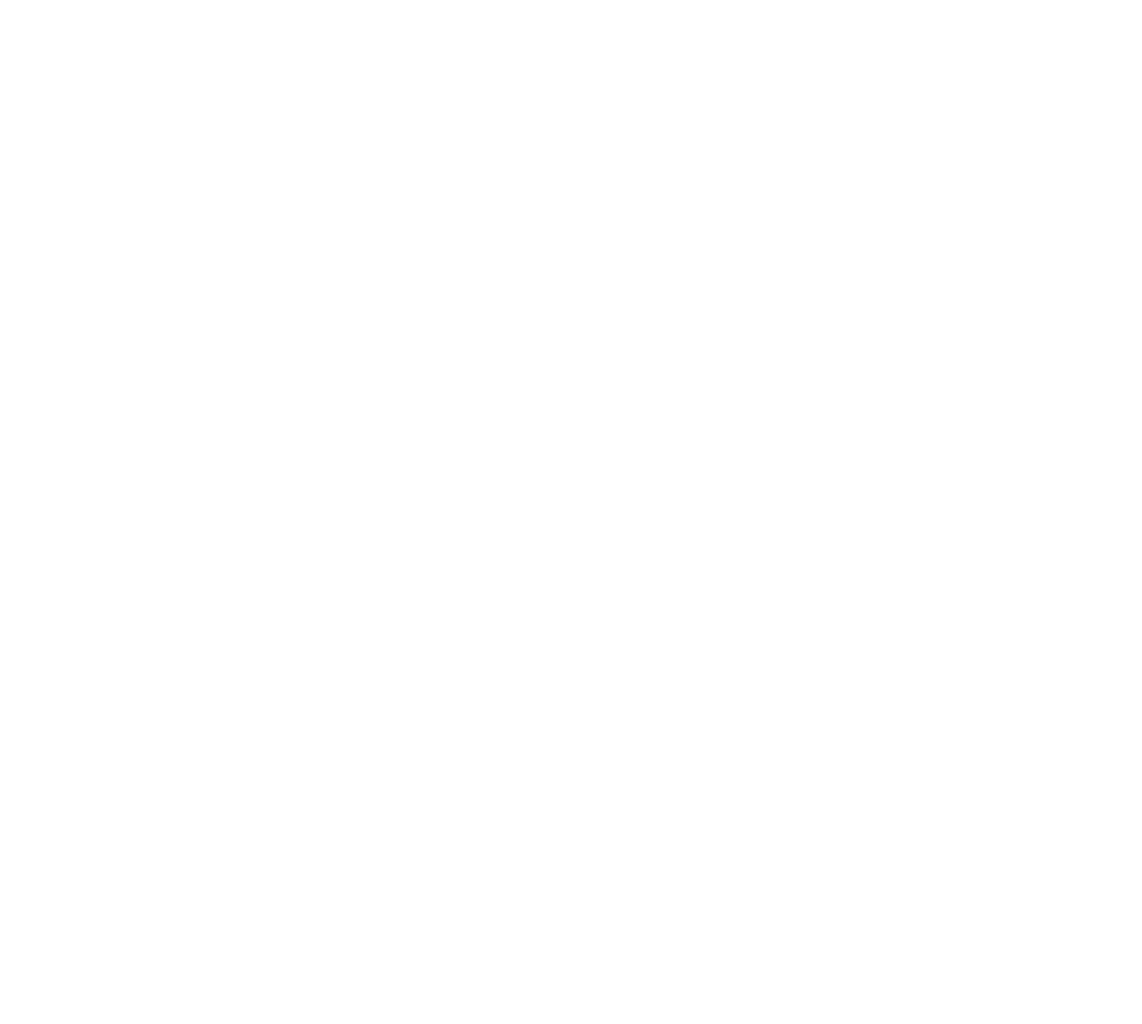
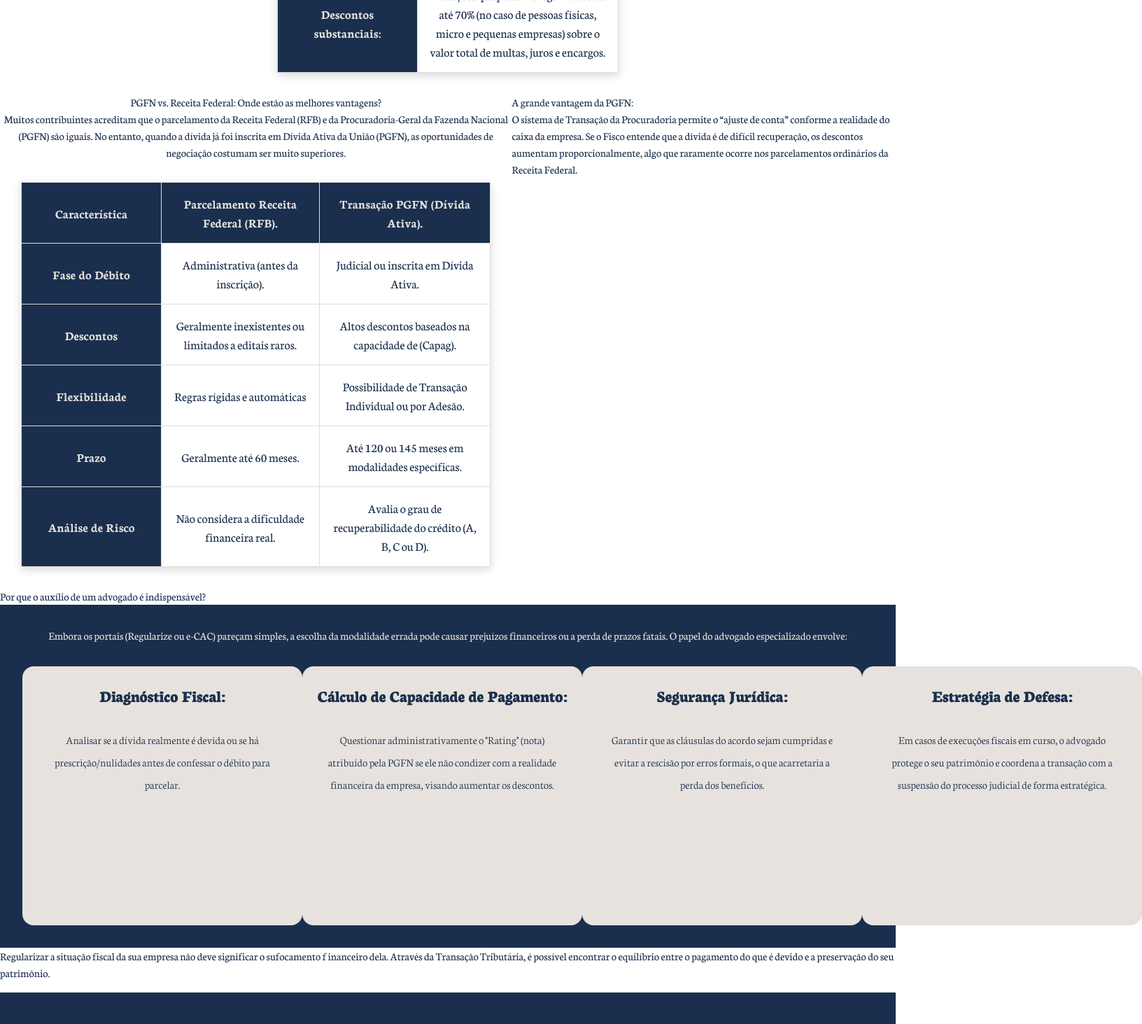
Before and after one commit to Ikejiri-1/Site_Alves_e_Ikejiri, a Next.js app: page /areas-de-atuacao/transacao-tributaria in a window 1280 px wide. Before the commit this address had no page. Shown: the part 1200-2663 px from the top of the page at 70% size, 1632 px wide, since content can reach past the window. Before the commit the page ends 1080 px from the top, so only its background shows below. Built offline with nearby package versions, Linux system fonts and the light colour scheme.

Commit message:
página de transação tributária criada

```diff
--- a/src/app/areas-de-atuacao/page.tsx
+++ b/src/app/areas-de-atuacao/page.tsx
@@ -73,6 +73,8 @@
       flippedTitle: "Transação Tributária",
       flippedContent:
         "Para empresas e indivíduos que possuem débitos com o Fisco, a busca pela regularidade fiscal é essencial para a manutenção das atividades, obtenção de certidões (CND) e participação em licitações. Hoje, o cenário jurídico brasileiro oferece ferramentas muito mais vantajosas do que os antigos parcelamentos convencionais, com destaque para a Transação Tributária.",
+
+      href: "/areas-de-atuacao/transacao-tributaria",
       flipped: false,
       showIcon: true,
     },
--- /dev/null
+++ b/src/app/areas-de-atuacao/transacao-tributaria/page.tsx
@@ -0,0 +1,169 @@
+import { MainImage } from "@/components/MainImage";
+import img from "../../../assets/wpaper.webp";
+import styles from "./transacao.module.css";
+import Table from "@/components/Table";
+import { Cards } from "@/components/Cards";
+
+export default function Transaction() {
+  const firstTableContent = [
+    {
+      id: 1,
+      title: "Suspensão de atos de cobrança:",
+      description:
+        "Uma vez formalizado o acordo, suspendem-se leilões e bloqueios de contas. ",
+    },
+    {
+      id: 2,
+      title: "Uso de créditos:",
+      description:
+        "Em certos editais, é possível utilizar créditos de Prejuízo Fiscal e Base de Cálculo Negativa de CSLL para abater parte da dívida.",
+    },
+    {
+      id: 3,
+      title: "Prazos alongados:",
+      description:
+        "Possibilidade de pagamento em até 120 ou 145 meses, dependendo da modalidade e do perfil do contribuinte.",
+    },
+    {
+      id: 4,
+      title: "Descontos substanciais:",
+      description:
+        "Reduções que podem chegar a 65% ou até 70% (no caso de pessoas físicas, micro e pequenas empresas) sobre o valor total de multas, juros e encargos. ",
+    },
+  ];
+  const headersRowsTableContent = {
+    headers: [
+      "Parcelamento Receita Federal (RFB).",
+      "Transação PGFN (Dívida Ativa).",
+    ],
+    rows: [
+      {
+        label: "Fase do Débito",
+        values: [
+          "Administrativa (antes da inscrição).",
+          "Judicial ou inscrita em Dívida Ativa.",
+        ],
+      },
+      {
+        label: "Descontos",
+        values: [
+          "Geralmente inexistentes ou limitados a editais raros.",
+          "Altos descontos baseados na capacidade de (Capag).",
+        ],
+      },
+      {
+        label: "Flexibilidade",
+        values: [
+          "Regras rígidas e automáticas",
+          "Possibilidade de Transação Individual ou por Adesão.",
+        ],
+      },
+      {
+        label: "Prazo",
+        values: [
+          "Geralmente até 60 meses.",
+          "Até 120 ou 145 meses em modalidades específicas.",
+        ],
+      },
+      {
+        label: "Análise de Risco",
+        values: [
+          "Não considera a dificuldade financeira real.",
+          "Avalia o grau de recuperabilidade do crédito (A, B, C ou D).",
+        ],
+      },
+    ],
+  };
+  const cardContent = [
+    {
+      id: 1,
+      title: "Diagnóstico Fiscal:",
+      description:
+        "Analisar se a dívida realmente é devida ou se há prescrição/nulidades antes de confessar o débito para parcelar. ",
+    },
+    {
+      id: 2,
+      title: "Cálculo de Capacidade de Pagamento:",
+      description:
+        'Questionar administrativamente o "Rating" (nota) atribuído pela PGFN se ele não condizer com a realidade financeira da empresa, visando aumentar os descontos.',
+    },
+    {
+      id: 3,
+      title: "Segurança Jurídica:",
+      description:
+        "Garantir que as cláusulas do acordo sejam cumpridas e evitar a rescisão por erros formais, o que acarretaria a perda dos benefícios.",
+    },
+    {
+      id: 4,
+      title: "Estratégia de Defesa:",
+      description:
+        "Em casos de execuções fiscais em curso, o advogado protege o seu patrimônio e coordena a transação com a suspensão do processo judicial de forma estratégica.",
+    },
+  ];
+  return (
+    <>
+      <MainImage img={img} alt="" />
+      <section>
+        <h1>O que é a Transação Tributária?</h1>
+        <h2>
+          Diferente do parcelamento comum, onde apenas se divide a dívida em
+          prestações, a Transação Tributária (regulamentada pela Lei nº
+          13.988/2020) é um &ldquo;acordo&rdquo; entre o contribuinte e o
+          Estado. Nela, o Fisco avalia a capacidade de pagamento do devedor e
+          pode oferecer concessões significativas para encerrar o litígio.{" "}
+        </h2>
+        <h3>Os principais benefícios incluem: </h3>
+        <Table types={firstTableContent} />
+      </section>
+      <section className={styles.pgfnContainer}>
+        <div className={styles.tableContainer}>
+          <h1>PGFN vs. Receita Federal: Onde estão as melhores vantagens?</h1>
+          <h2>
+            Muitos contribuintes acreditam que o parcelamento da Receita Federal
+            (RFB) e da Procuradoria-Geral da Fazenda Nacional (PGFN) são iguais.
+            No entanto, quando a dívida já foi inscrita em Dívida Ativa da União
+            (PGFN), as oportunidades de negociação costumam ser muito
+            superiores.
+          </h2>
+          <Table
+            headers={headersRowsTableContent.headers}
+            rows={headersRowsTableContent.rows}
+          />
+        </div>
+        <div className={styles.textContainer}>
+          <h1>A grande vantagem da PGFN:</h1>
+          <p>
+            O sistema de Transação da Procuradoria permite o &ldquo;ajuste de
+            conta&rdquo; conforme a realidade do caixa da empresa. Se o Fisco
+            entende que a dívida é de difícil recuperação, os descontos aumentam
+            proporcionalmente, algo que raramente ocorre nos parcelamentos
+            ordinários da Receita Federal.
+          </p>
+        </div>
+      </section>
+      <section>
+        <h1>Por que o auxílio de um advogado é indispensável? </h1>
+
+        <div className={styles.cardContainer}>
+          <h2>
+            Embora os portais (Regularize ou e-CAC) pareçam simples, a escolha
+            da modalidade errada pode causar prejuízos financeiros ou a perda de
+            prazos fatais. O papel do advogado especializado envolve:{" "}
+          </h2>
+          <div className={styles.cards}>
+            {cardContent.map((c) => (
+              <Cards key={c.id} title={c.title} content={c.description} />
+            ))}
+          </div>
+        </div>
+        <h3>
+          Regularizar a situação fiscal da sua empresa não deve significar o
+          sufocamento f inanceiro dela. Através da Transação Tributária, é
+          possível encontrar o equilíbrio entre o pagamento do que é devido e a
+          preservação do seu patrimônio.
+        </h3>
+        {/* BOTÂO CTA */}
+      </section>
+    </>
+  );
+}
--- /dev/null
+++ b/src/app/areas-de-atuacao/transacao-tributaria/transacao.module.css
@@ -0,0 +1,28 @@
+.pgfnContainer {
+  display: flex;
+  justify-content: space-around;
+}
+.tableContainer {
+  width: 800px;
+  text-align: center;
+}
+
+.textContainer {
+  width: 600px;
+}
+.cardContainer {
+  display: flex;
+  flex-direction: column;
+  justify-content: space-around;
+  text-align: center;
+  background-color: var(--dark-blue);
+  padding: 2em;
+}
+.cardContainer h2 {
+  color: var(--offWhite);
+}
+.cards {
+  display: flex;
+  justify-content: space-around;
+  margin-top: 2em;
+}
--- a/src/components/Table/index.tsx
+++ b/src/components/Table/index.tsx
@@ -1,5 +1,4 @@
 "use client";
-
 import styles from "./table.module.css";
 
 interface TableType {
@@ -7,11 +6,20 @@
   description: string;
 }
 
+interface TableRow {
+  label: string;
+  values: string[];
+}
+
 interface TableProps {
   types?: TableType[];
+  headers?: string[];
+  rows?: TableRow[];
 }
 
-export default function Table({ types = [] }: TableProps) {
+export default function Table({ types, headers, rows }: TableProps) {
+  /* ---------- MODO ANTIGO ---------- */
+  if (types && types.length > 0) {
     return (
       <div className={styles.container}>
         <table className={styles.table}>
@@ -27,3 +35,37 @@
       </div>
     );
   }
+
+  /* ---------- MODO COMPARATIVO ---------- */
+  if (headers && rows) {
+    return (
+      <div className={styles.container}>
+        <table className={styles.tableHR}>
+          <thead>
+            <tr>
+              <th className={styles.th}>Característica</th>
+              {headers.map((h, i) => (
+                <th key={i} className={styles.th}>
+                  {h}
+                </th>
+              ))}
+            </tr>
+          </thead>
+
+          <tbody>
+            {rows.map((row, index) => (
+              <tr key={index}>
+                <td className={styles.titleCell}>{row.label}</td>
+                {row.values.map((v, i) => (
+                  <td key={i}>{v}</td>
+                ))}
+              </tr>
+            ))}
+          </tbody>
+        </table>
+      </div>
+    );
+  }
+
+  return null;
+}
--- a/src/components/Table/table.module.css
+++ b/src/components/Table/table.module.css
@@ -5,12 +5,31 @@
 }
 
 .table {
-  width: 30%;
+  width: 40%;
+  border-collapse: collapse;
+  background: white;
+  box-shadow: 0 4px 12px rgba(0, 0, 0, 0.15);
+}
+.tableHR {
+  width: 100%;
   border-collapse: collapse;
   background: white;
   box-shadow: 0 4px 12px rgba(0, 0, 0, 0.15);
 }
 
+.tableHR td {
+  border: 1px solid #ddd;
+  padding: 16px;
+  font-size: 18px;
+  text-align: center;
+}
+
+.tableHR th {
+  border: 1px solid #ddd;
+  padding: 16px;
+  font-size: 18px;
+  text-align: center;
+}
 .table td {
   border: 1px solid #ddd;
   padding: 16px;
@@ -24,3 +43,8 @@
   color: var(--offWhite);
   font-weight: bold;
 }
+.th {
+  background-color: var(--dark-blue);
+  color: var(--offWhite);
+  border-right: 1px solid var(--offWhite);
+}
```
Lines whose indentation alone changed are shown as unchanged.
